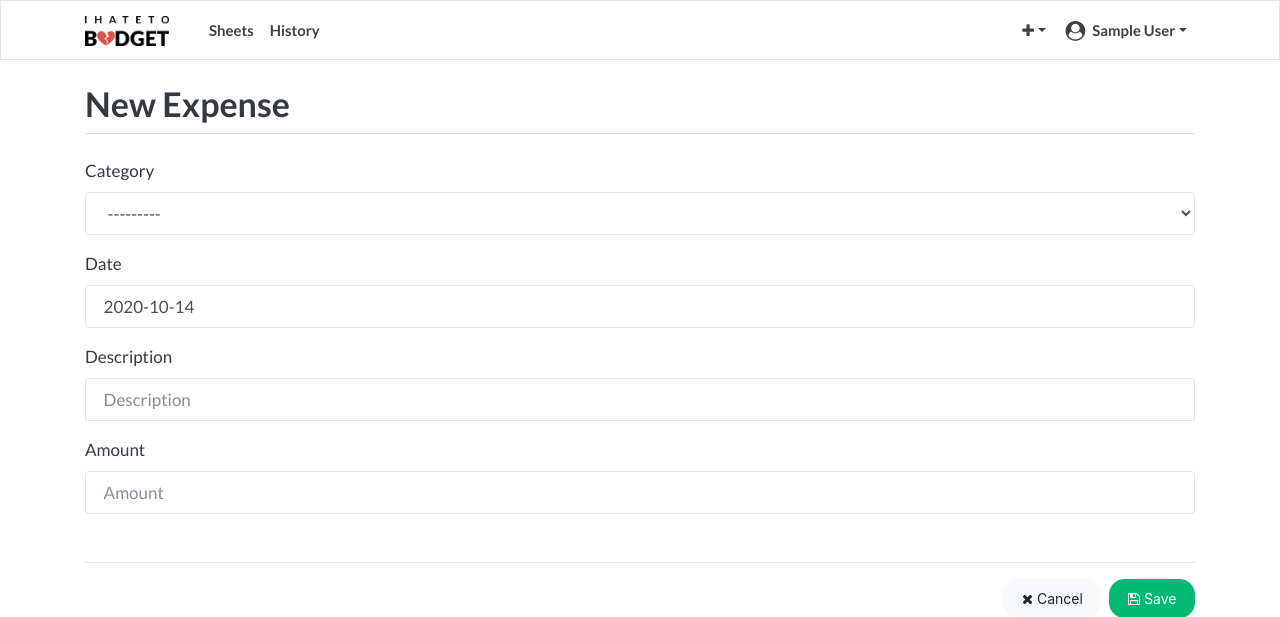
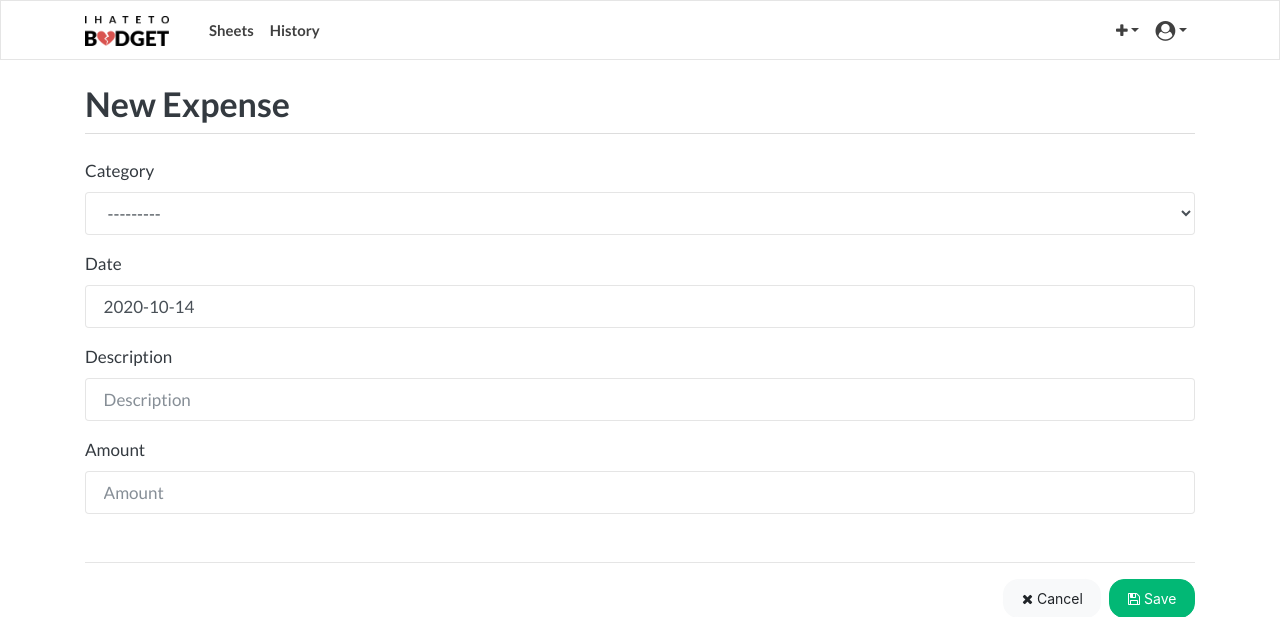
Before and after one commit to lebriton/ihatetobudget, a Django app: page /sheets/expense/new/ in a window 1280 px wide. Shown: the top 617 px of the page. Run offline with Django 3.2, Linux system fonts and the light colour scheme; the visitor is signed in with stand-in values (Sample User, id 1); data that the repository does not hold is empty; some libraries are stand-ins or nearby versions.

Commit message:
navbar: remove the user name

```diff
--- a/ihatetobudget/template/ihatetobudget/common/navbar.html
+++ b/ihatetobudget/template/ihatetobudget/common/navbar.html
@@ -35,10 +35,9 @@
           </li>
           <li class="nav-item dropdown">
             <a class="nav-link dropdown-toggle" href="#" id="navbarDropdown1" role="button" data-toggle="dropdown" aria-haspopup="true" aria-expanded="false">
-              <i class="fa fa-user-circle fa-lg mx-1"></i>
-              <span class="font-weight-bold">{{ request.user.first_name }} {{ request.user.last_name }}</span></a>
+              <i class="fa fa-user-circle fa-lg"></i></a>
             <div class="dropdown-menu dropdown-menu-right" aria-labelledby="navbarDropdown1">
-              <h6 class="dropdown-header">Signed in as <span class="font-weight-bold">{{ request.user }}</span></h6>
+              <h6 class="dropdown-header">Signed in as <span class="font-weight-bolder">{{ request.user }}</span></h6>
               <a class="dropdown-item" href="{% url 'logout' %}"><i class="fa fa-sign-out fa-fw"></i> Sign out</a>
             </div>
           </li>
```
